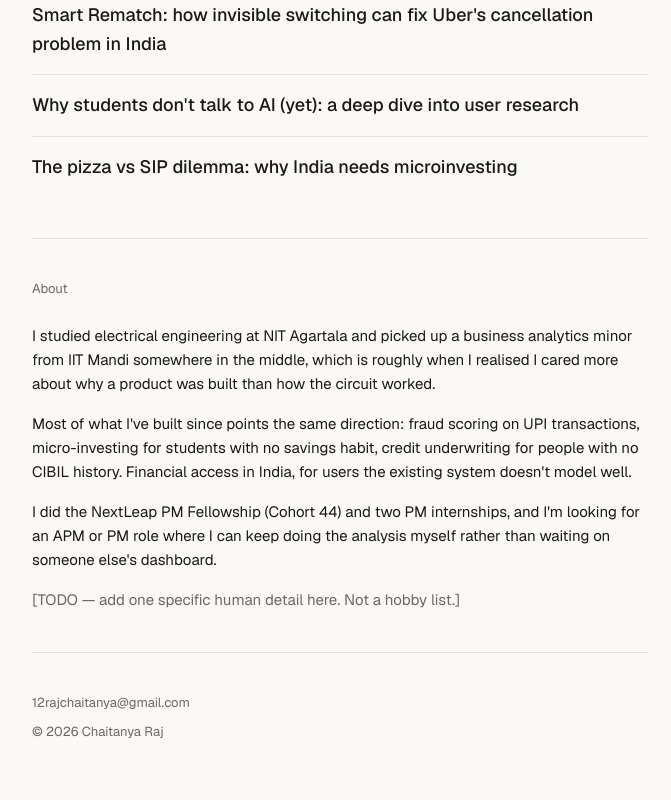
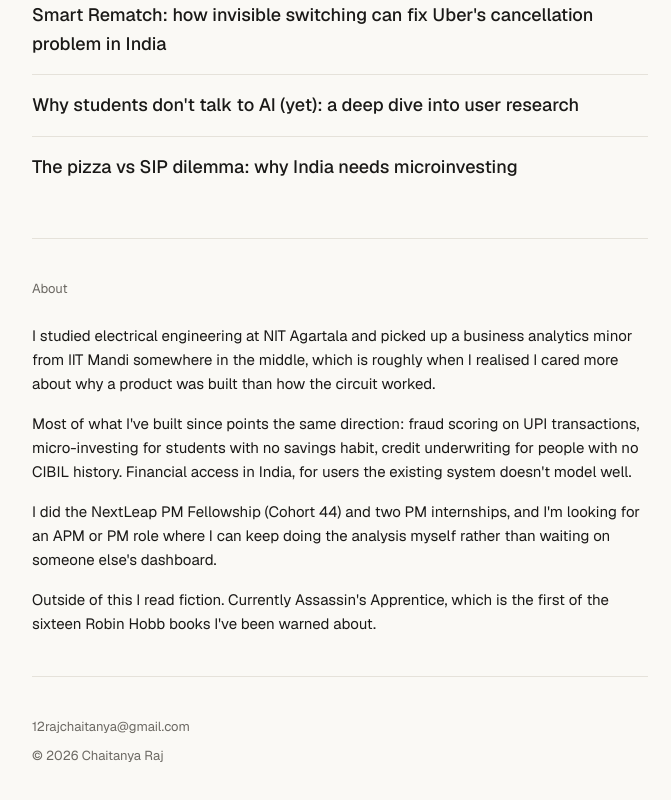
Before and after one commit to captainchaitanya/Portfolio, a Next.js app: page / in a window 1280 px wide. Shown: the part 1809-2609 px from the top of the page, without its empty margins (300-971 px from the left). Built offline with nearby package versions, Linux system fonts and the light colour scheme; no server answers.

Commit message:
fix about copy, og metadata, and resume pdf

```diff
--- a/src/app/layout.tsx
+++ b/src/app/layout.tsx
@@ -17,7 +17,7 @@ const description =
   "Product manager. Electrical engineering at NIT Agartala, business analytics at IIT Mandi. Fintech, fraud and financial access in India.";
 
 export const metadata: Metadata = {
-  metadataBase: new URL(process.env.NEXT_PUBLIC_SITE_URL ?? "http://localhost:3000"),
+  metadataBase: new URL("https://chaitanya-raj.vercel.app"),
   title: {
     default: "Chaitanya Raj — Product",
     template: "%s — Chaitanya Raj",
--- a/src/content/projects.ts
+++ b/src/content/projects.ts
@@ -201,7 +201,7 @@ export const projects: Project[] = [
     ],
   },
 
-  // TODO — Remote Resilience Hub (NextLeap / SafetyWing-adjacent companion tool).
+  // Remote Resilience Hub (NextLeap / SafetyWing-adjacent companion tool).
   // Uncomment and flesh out when ready to feature on the home page.
   // {
   //   slug: "remote-resilience-hub",
--- a/src/content/site.ts
+++ b/src/content/site.ts
@@ -55,7 +55,7 @@ export const site: SiteContent = {
       "I studied electrical engineering at NIT Agartala and picked up a business analytics minor from IIT Mandi somewhere in the middle, which is roughly when I realised I cared more about why a product was built than how the circuit worked.",
       "Most of what I've built since points the same direction: fraud scoring on UPI transactions, micro-investing for students with no savings habit, credit underwriting for people with no CIBIL history. Financial access in India, for users the existing system doesn't model well.",
       "I did the NextLeap PM Fellowship (Cohort 44) and two PM internships, and I'm looking for an APM or PM role where I can keep doing the analysis myself rather than waiting on someone else's dashboard.",
-      "[TODO — add one specific human detail here. Not a hobby list.]",
+      "Outside of this I read fiction. Currently Assassin's Apprentice, which is the first of the sixteen Robin Hobb books I've been warned about.",
     ],
   },
   writing: {
```
Also changed, not shown: 1 other file (tests, documents, lock files or other folders).
